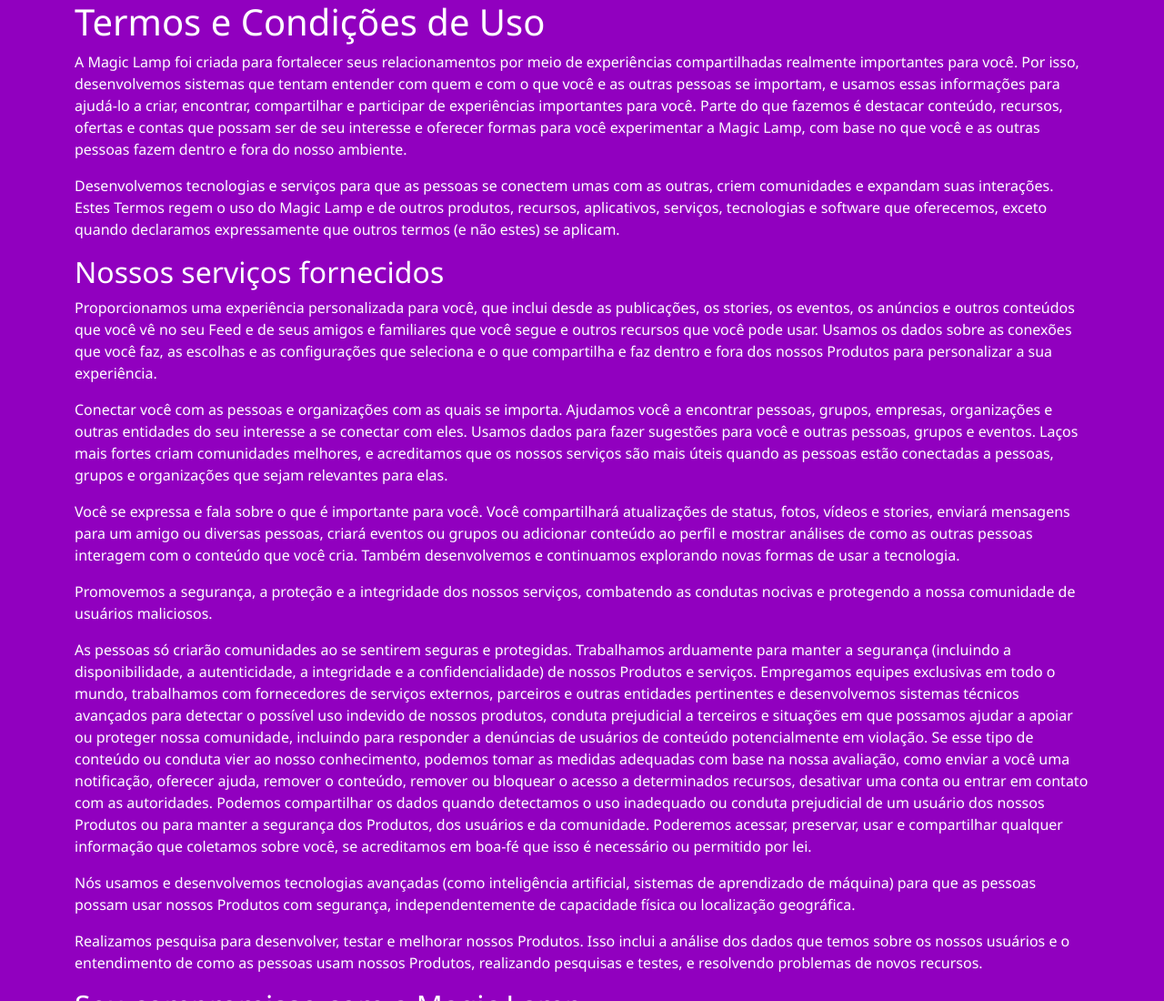
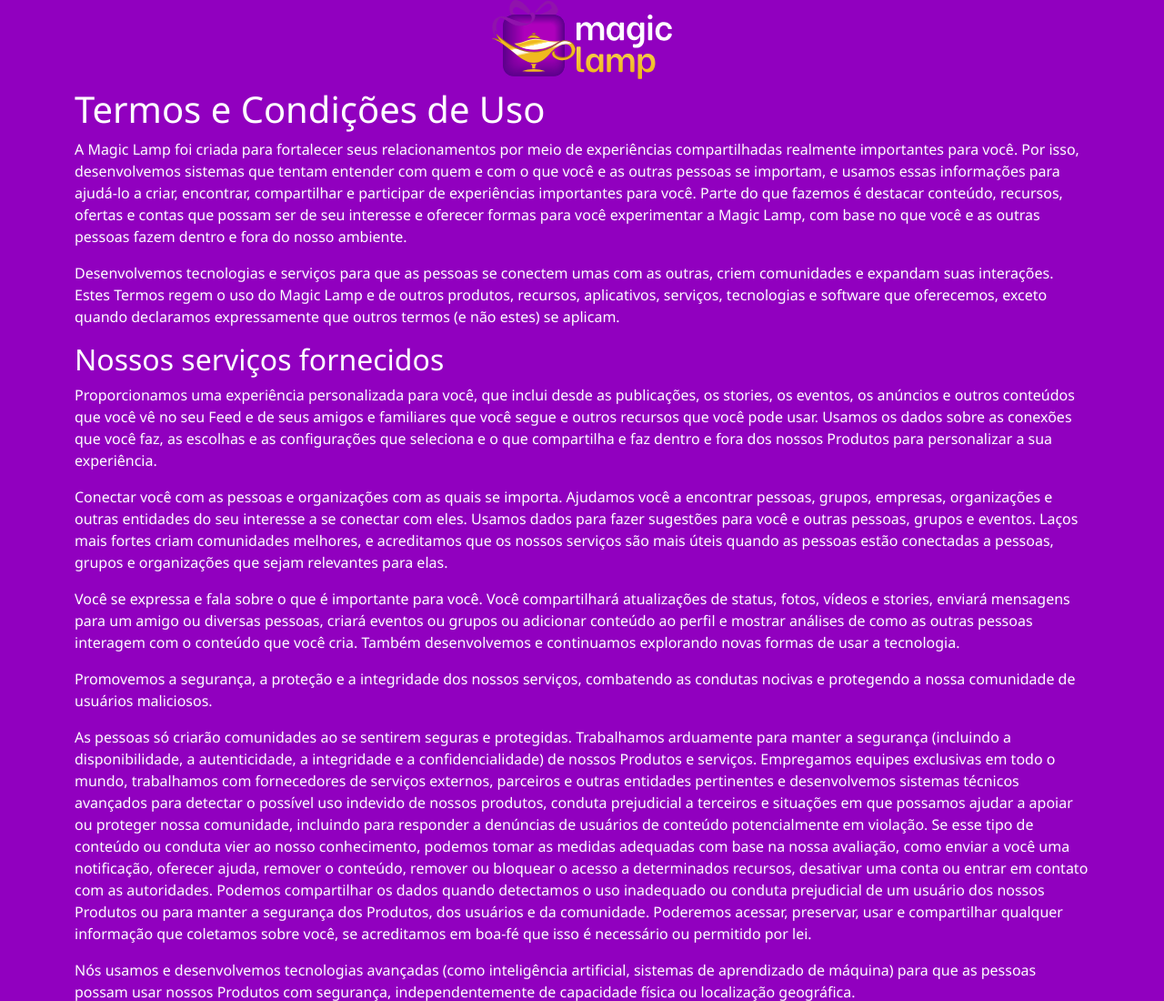
Before and after one commit to app-magic-lamp/magiclamp-site, a plain HTML site: page politica-privacidade.html in a window 1280 px wide. Shown: the top 1100 px of the page at 91% size. Drawn offline with nearby package versions, Linux system fonts and the light colour scheme.

Commit message:
add header a pagina de politica

```diff
--- a/politica-privacidade.html
+++ b/politica-privacidade.html
@@ -13,6 +13,17 @@
 </head>
 
 <body class="container">
+    <header class="mb-3 " style="height: 10vh;">
+        <section class="text-center">
+            <div class="row">
+                <div class="col-12">
+                    <h1><img src="assets/svgs/logo.svg" class="img-fluid rounded-top" alt="Logo MagicLamp"
+                            width="200" /></h1>
+                </div>
+            </div>
+        </section>
+    </header>
+
 	<h1>Termos e Condições de Uso</h1>
     <p>A Magic Lamp foi criada para fortalecer seus relacionamentos por meio de experiências compartilhadas realmente importantes para você. Por isso, desenvolvemos sistemas que tentam entender com quem e com o que você e as outras pessoas se importam, e usamos essas informações para ajudá-lo a criar, encontrar, compartilhar e participar de experiências importantes para você. Parte do que fazemos é destacar conteúdo, recursos, ofertas e contas que possam ser de seu interesse e oferecer formas para você experimentar a Magic Lamp, com base no que você e as outras pessoas fazem dentro e fora do nosso ambiente.</p>
     <p>Desenvolvemos tecnologias e serviços para que as pessoas se conectem umas com as outras, criem comunidades e expandam suas interações. Estes Termos regem o uso do Magic Lamp e de outros produtos, recursos, aplicativos, serviços, tecnologias e software que oferecemos, exceto quando declaramos expressamente que outros termos (e não estes) se aplicam.</p>
```
